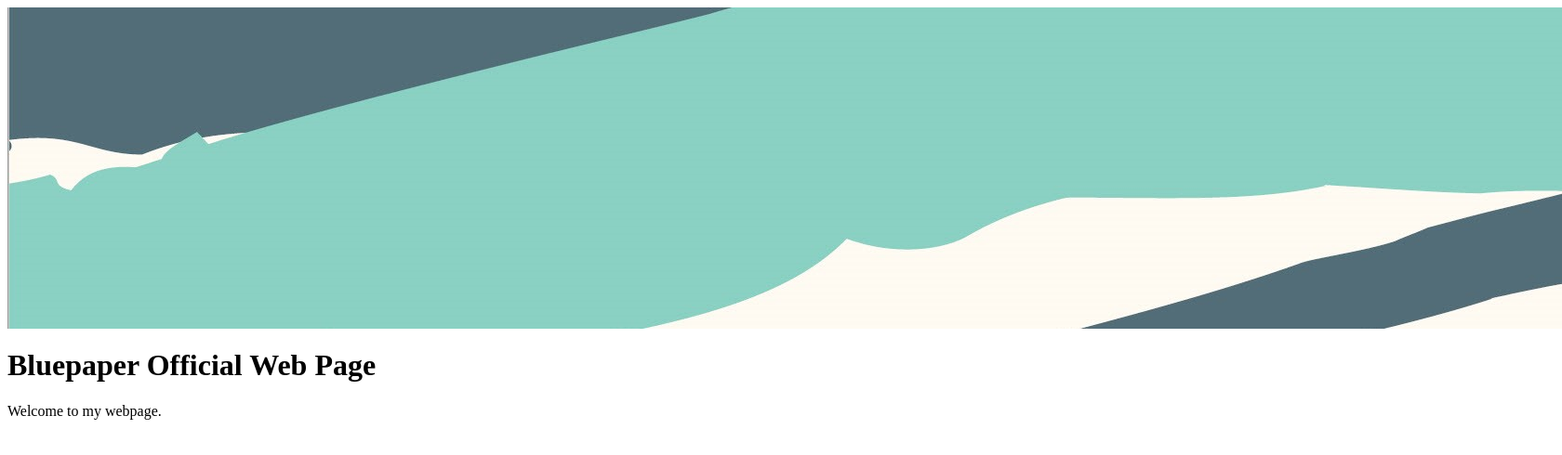
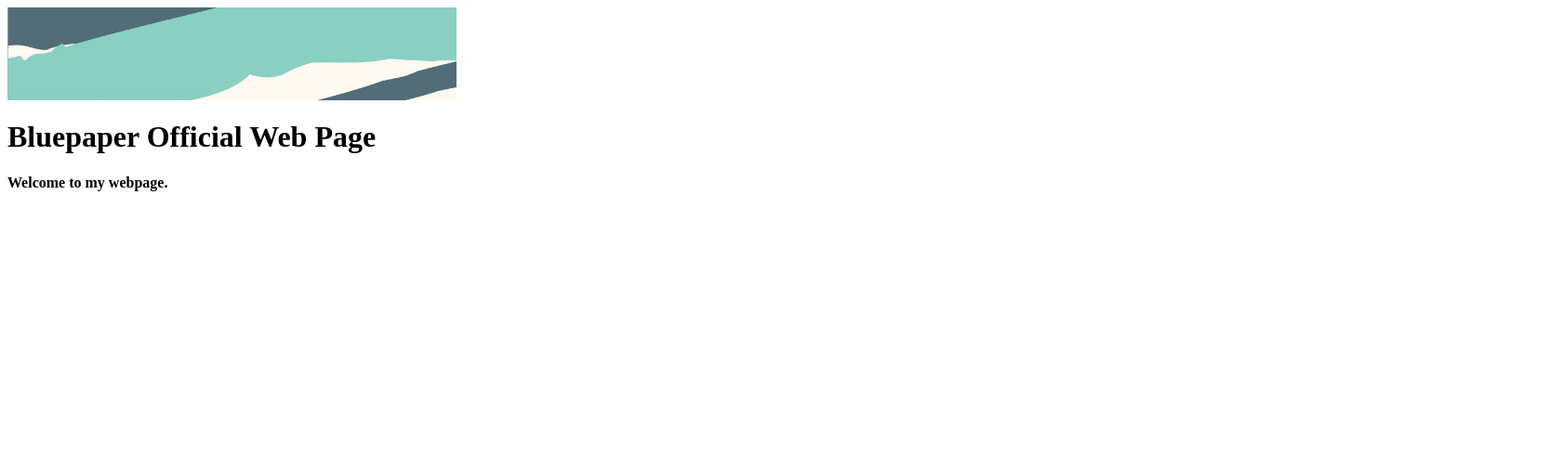
Before and after one commit to MrBluepaper/MyFirstWebProject, a plain HTML site: page index.html in a window 1280 px wide. Shown: the whole page at 93% size, 1680 px wide, since content can reach past the window. Drawn offline with Linux system fonts and the light colour scheme.

Commit message:
My first structure of my webpage

```diff
--- a/index.html
+++ b/index.html
@@ -3,9 +3,9 @@
   <head>
     <title>Bluepaper Web Developing</title>
   </head>
-  <img src="Images/HeaderPic.jpg" alt="Blue color image">
+  <img src="Images/HeaderPic.jpg" alt="Blue color image" height="100">
   <h1><b>Bluepaper</b> Official Web Page</h1>
   <p>
-    Welcome to my webpage.</p>
+    <b>Welcome to my webpage.</b></p>
 </body>
 </html>
```
